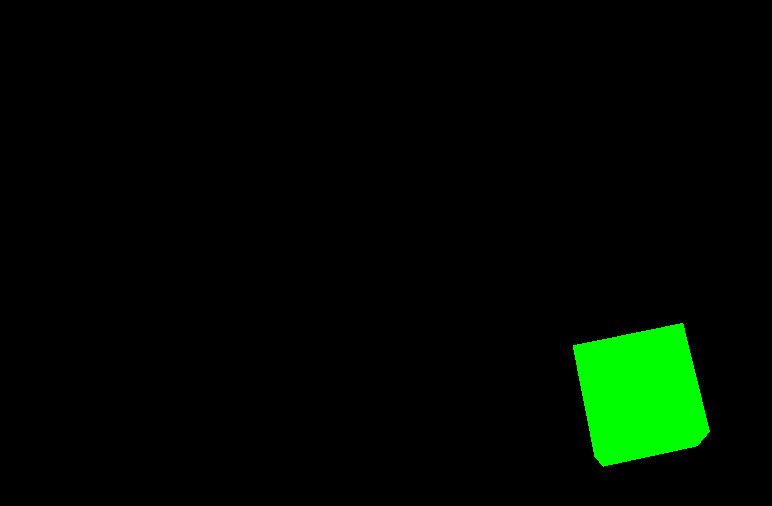
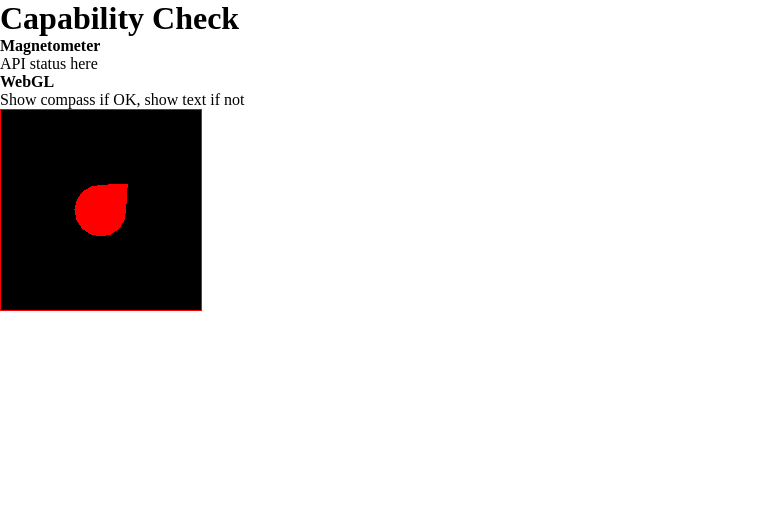
Before and after one commit to Roger-random/nodejs_tests, an Angular app in the folder compass/: page /capability-check in a window 1280 px wide. Shown: the top 506 px of the page, without its empty margins (0-772 px from the left). Built offline with nearby package versions, Linux system fonts and the light colour scheme.

Commit message:
Compass needle on capability check page

```diff
--- a/compass/src/app/capability-check/capability-check.component.css
+++ b/compass/src/app/capability-check/capability-check.component.css
@@ -1,3 +1,6 @@
-div {
-  height: 100%;
+app-compass-needle {
+  display: block;
+  width: 200px;
+  height: 200px;
+  border: 1px solid red;
 }
--- a/compass/src/app/capability-check/capability-check.component.html
+++ b/compass/src/app/capability-check/capability-check.component.html
@@ -1,2 +1,6 @@
-<div #mydiv>
-</div>
+<h1>Capability Check</h1>
+<h4>Magnetometer</h4>
+<p>API status here</p>
+<h4>WebGL</h4>
+<p>Show compass if OK, show text if not</p>
+<app-compass-needle></app-compass-needle>
--- a/compass/src/app/capability-check/capability-check.component.ts
+++ b/compass/src/app/capability-check/capability-check.component.ts
@@ -1,5 +1,5 @@
-import { Component, ElementRef, AfterViewInit, ViewChild, HostListener } from '@angular/core';
-import { Scene, PerspectiveCamera, WebGLRenderer, Mesh, BoxGeometry, MeshBasicMaterial } from 'three';
+import { Component } from '@angular/core';
+import { CompassNeedleComponent } from '../compass-needle/compass-needle.component';
 
 @Component({
   selector: 'app-capability-check',
@@ -7,54 +7,6 @@ import { Scene, PerspectiveCamera, WebGLRenderer, Mesh, BoxGeometry, MeshBasicMa
   styleUrls: ['./capability-check.component.css']
 })
 
-export class CapabilityCheckComponent implements AfterViewInit {
-  scene = new Scene();
-  camera = new PerspectiveCamera(75, 1.0, 0.1, 1000);
-  renderer = new WebGLRenderer();
-  cube = new Mesh();
+export class CapabilityCheckComponent {
 
-  @ViewChild('mydiv') chilDiv!: ElementRef;
-
-  ngAfterViewInit() : void {
-    this.resize().appendChild( this.renderer.domElement );
-
-    const geometry = new BoxGeometry( 1, 1, 1 );
-    const material = new MeshBasicMaterial( { color: 0x00ff00 } );
-    this.cube = new Mesh( geometry, material );
-    this.scene.add( this.cube );
-
-    this.camera.position.z = 5;
-
-    requestAnimationFrame((timestamp)=>{
-      CapabilityCheckComponent.animationFrameCallback(this, timestamp)
-    });
-  }
-
-  resize() : HTMLDivElement {
-    let dive: HTMLDivElement = this.chilDiv.nativeElement;
-
-    this.camera.aspect = dive.clientWidth / dive.clientHeight;
-    this.camera.updateProjectionMatrix();
-    this.renderer.setSize( dive.clientWidth, dive.clientHeight );
-
-    return dive;
-  }
-
-  @HostListener('window:resize')
-  resizeCallback() : void {
-    // Full layout pass probably hasn't completed by the time of resize
-    // event. Wait 250ms before querying clientWidth/clientHeight for use.
-    setTimeout(() => {this.resize();}, 250);
-  }
-
-  static animationFrameCallback(context : CapabilityCheckComponent, timestamp: DOMHighResTimeStamp) : void {
-    context.cube.rotation.x += 0.01;
-    context.cube.rotation.y += 0.01;
-
-    context.renderer.render( context.scene, context.camera );
-
-    requestAnimationFrame((timestamp)=>{
-      CapabilityCheckComponent.animationFrameCallback(context, timestamp)
-    });
-  }
 }
--- a/compass/src/app/compass-needle/compass-needle.component.css
+++ b/compass/src/app/compass-needle/compass-needle.component.css
@@ -0,0 +1,3 @@
+div {
+  height: 100%;
+}
--- a/compass/src/app/compass-needle/compass-needle.component.html
+++ b/compass/src/app/compass-needle/compass-needle.component.html
@@ -1 +1,2 @@
-<p>compass-needle works!</p>
+<div #compassneedlediv>
+</div>
--- a/compass/src/app/compass-needle/compass-needle.component.ts
+++ b/compass/src/app/compass-needle/compass-needle.component.ts
@@ -1,10 +1,72 @@
-import { Component } from '@angular/core';
+import { Component, ElementRef, AfterViewInit, ViewChild, HostListener } from '@angular/core';
+import { Scene, Group, PerspectiveCamera, WebGLRenderer, Mesh, ConeGeometry, MeshBasicMaterial } from 'three';
 
 @Component({
   selector: 'app-compass-needle',
   templateUrl: './compass-needle.component.html',
   styleUrls: ['./compass-needle.component.css']
 })
-export class CompassNeedleComponent {
 
+export class CompassNeedleComponent implements AfterViewInit {
+  scene = new Scene();
+  camera = new PerspectiveCamera(75, 1.0, 0.1, 1000);
+  renderer = new WebGLRenderer();
+  needle = new Group();
+
+  @ViewChild('compassneedlediv') chilDiv!: ElementRef;
+
+  ngAfterViewInit() : void {
+    this.resize().appendChild( this.renderer.domElement );
+
+    const redConeGeometry = new ConeGeometry( 1, 3, 16 );
+    redConeGeometry.translate(0, 1.5, 0);
+    redConeGeometry.rotateX(Math.PI/2);
+    const redMaterial = new MeshBasicMaterial( { color: 0xff0000 } );
+    const redCone = new Mesh( redConeGeometry, redMaterial );
+
+    const whiteConeGeometry = new ConeGeometry( 1, 3, 16 );
+    whiteConeGeometry.translate(0, 1.5, 0);
+    whiteConeGeometry.rotateX(-Math.PI/2);
+    const whiteMaterial = new MeshBasicMaterial( { color: 0xffffff });
+    const whiteCone = new Mesh( whiteConeGeometry, whiteMaterial );
+
+    this.needle.add(redCone);
+    this.needle.add(whiteCone);
+
+    this.scene.add( this.needle );
+
+    this.camera.position.z = 5;
+
+    requestAnimationFrame((timestamp)=>{
+      CompassNeedleComponent.animationFrameCallback(this, timestamp)
+    });
+  }
+
+  resize() : HTMLDivElement {
+    let dive: HTMLDivElement = this.chilDiv.nativeElement;
+
+    this.camera.aspect = dive.clientWidth / dive.clientHeight;
+    this.camera.updateProjectionMatrix();
+    this.renderer.setSize( dive.clientWidth, dive.clientHeight );
+
+    return dive;
+  }
+
+  @HostListener('window:resize')
+  resizeCallback() : void {
+    // Full layout pass probably hasn't completed by the time of resize
+    // event. Wait 250ms before querying clientWidth/clientHeight for use.
+    setTimeout(() => {this.resize();}, 250);
+  }
+
+  static animationFrameCallback(context : CompassNeedleComponent, timestamp: DOMHighResTimeStamp) : void {
+    context.needle.rotation.x += 0.01;
+    context.needle.rotation.y += 0.01;
+
+    context.renderer.render( context.scene, context.camera );
+
+    requestAnimationFrame((timestamp)=>{
+      CompassNeedleComponent.animationFrameCallback(context, timestamp)
+    });
+  }
 }
```
